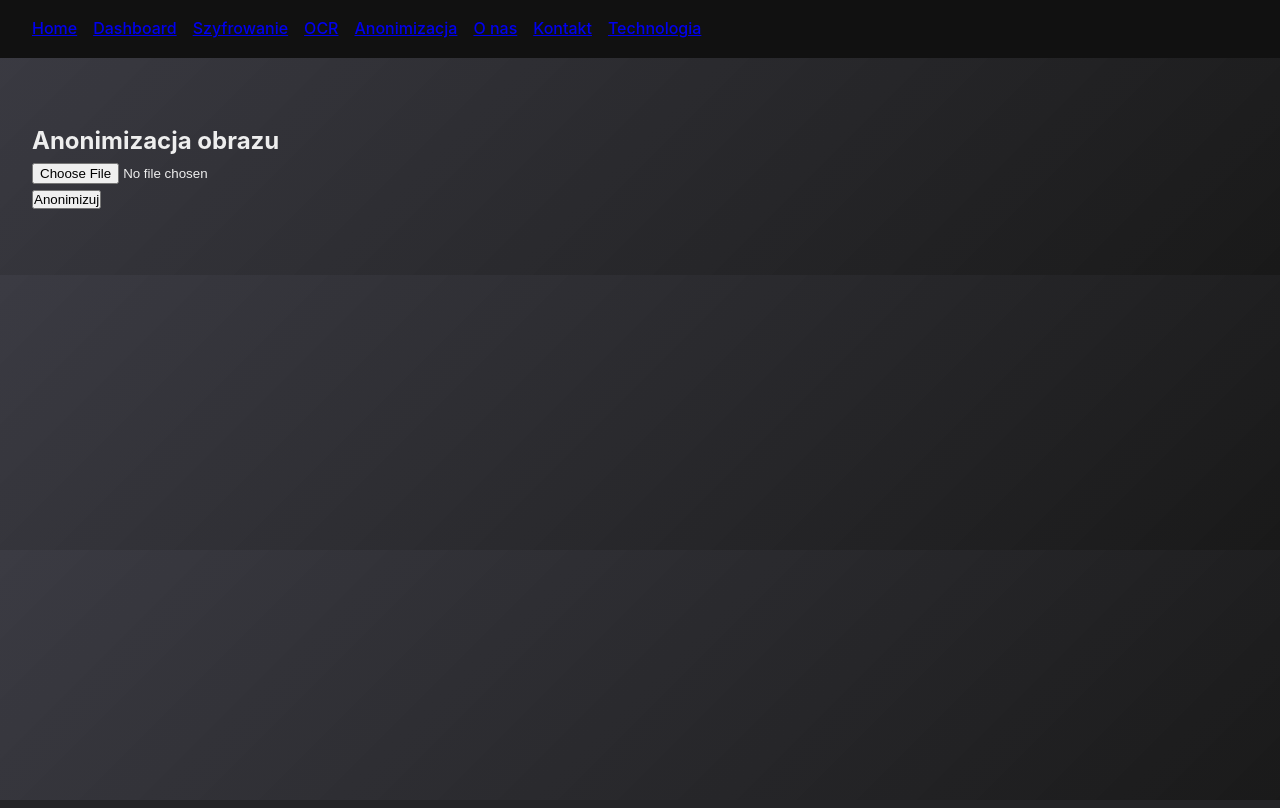
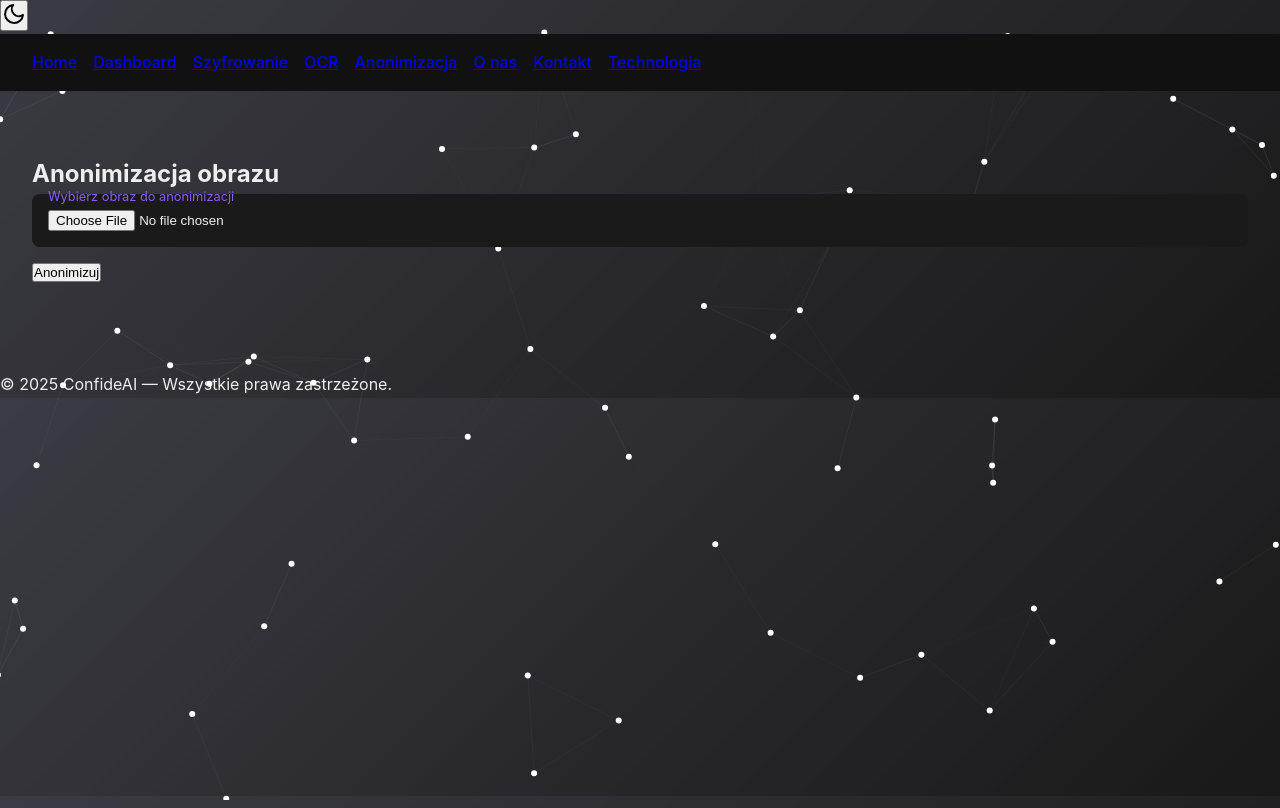
Before and after one commit to Pietr00ass/ConfideAI-i, a FastAPI app: page /anonymize in a window 1280 px wide. Run offline with FastAPI, Linux system fonts and the light colour scheme.

Commit message:
Update anonymize.html

```diff
--- a/templates/anonymize.html
+++ b/templates/anonymize.html
@@ -1,3 +1,20 @@
-<!DOCTYPE html>
-<html lang="pl"><head><meta charset="UTF-8"><link rel="stylesheet" href="/static/css/style.css"><title>Anonimizacja</title></head>
-<body>{% include "nav.html" %}<section class="section"><h1>Anonimizacja obrazu</h1><form action="/anonymize" method="post" enctype="multipart/form-data"><input type="file" name="file" required><br><button type="submit">Anonimizuj</button></form></section></body></html>
+{% extends "base.html" %}
+
+{% block title %}Anonimizacja – ConfideAI{% endblock %}
+
+{% block content %}
+  <section class="section" data-aos="fade-up">
+    <h1>Anonimizacja obrazu</h1>
+
+    <form action="/anonymize" method="post" enctype="multipart/form-data" class="form-group" data-aos="fade-up">
+      <div>
+        <input type="file" name="file" id="file-input" required>
+        <label for="file-input">Wybierz obraz do anonimizacji</label>
+      </div>
+
+      <button type="submit" class="btn" style="margin-top:1rem;">
+        Anonimizuj
+      </button>
+    </form>
+  </section>
+{% endblock %}
```
